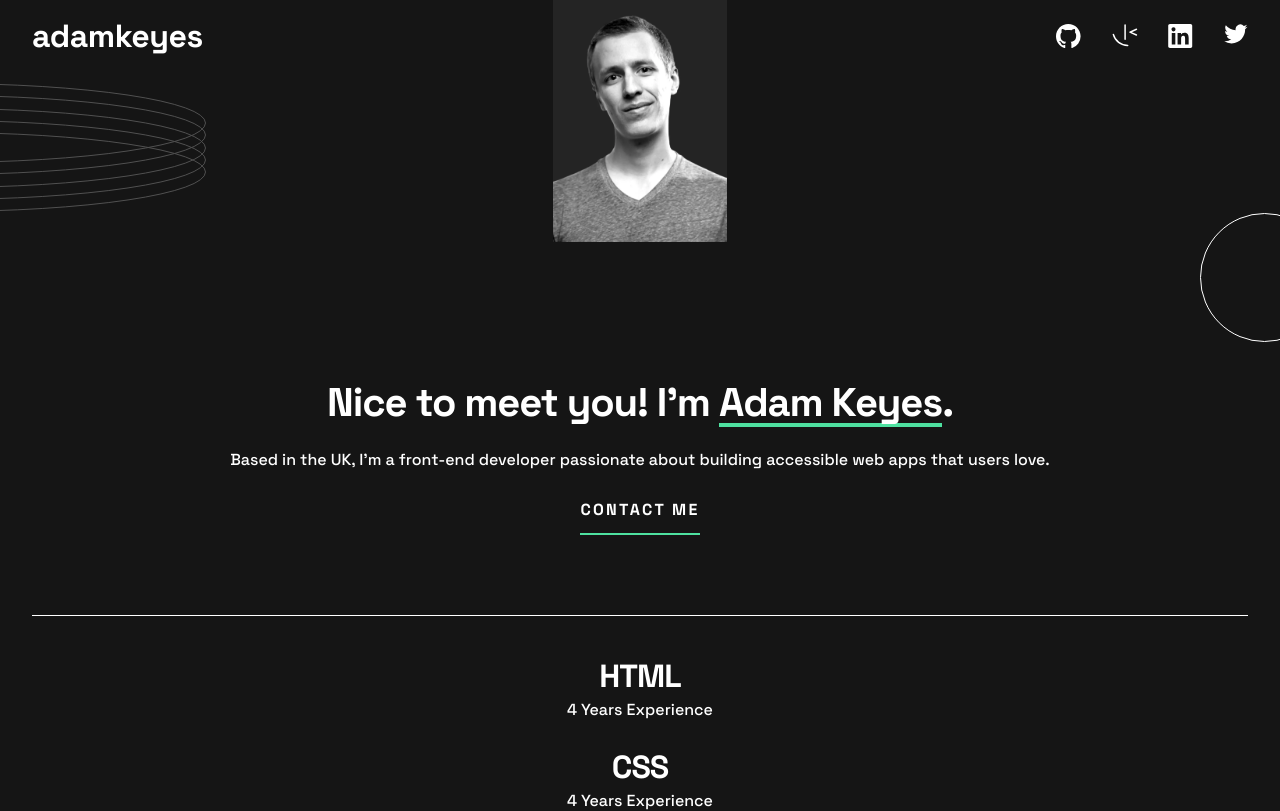
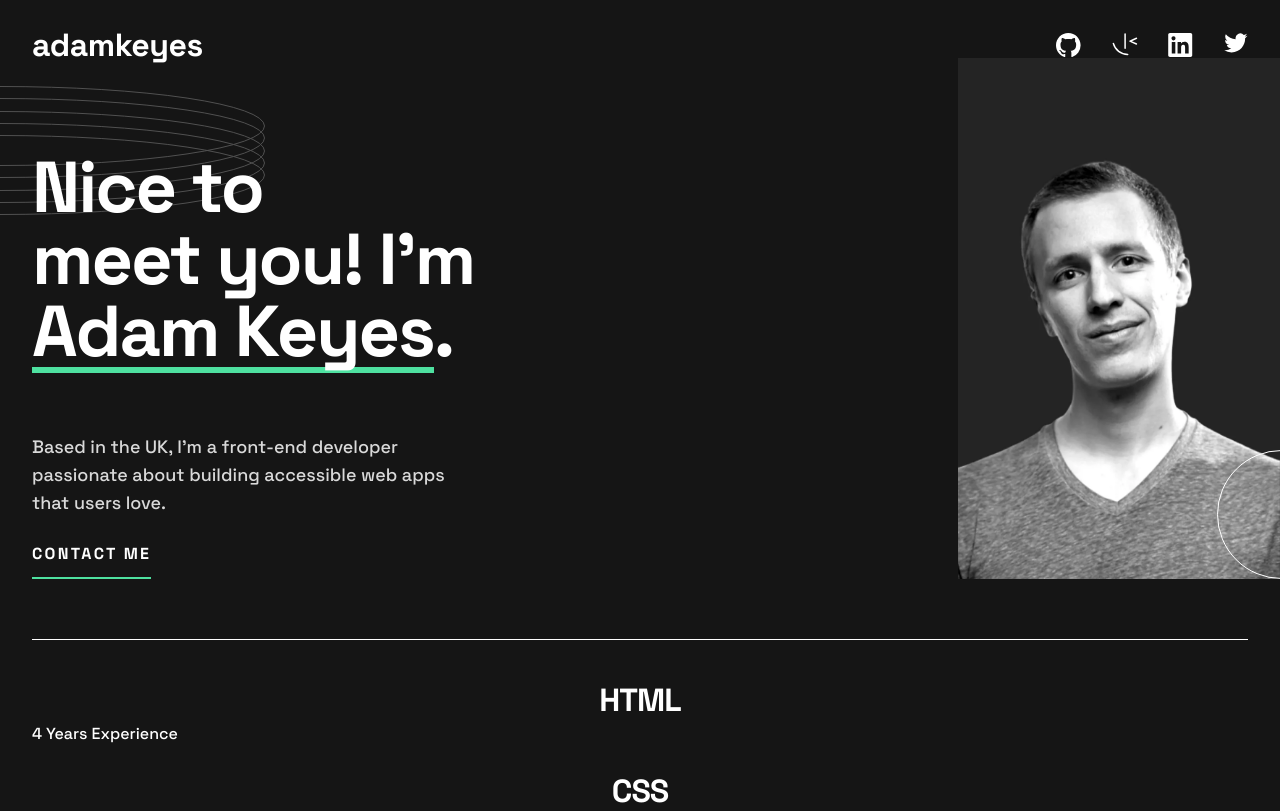
Before and after one commit to miguelzaga/singlepage-developer-portfolio, a React (Vite) app: page / in a window 1280 px wide. Shown: the top 811 px of the page. Built offline with nearby package versions, Linux system fonts and the light colour scheme.

Commit message:
style intro tablet

```diff
--- a/src/components/Intro.js
+++ b/src/components/Intro.js
@@ -11,7 +11,7 @@ function Intro() {
       <div className="intro__main">
         <picture>
           <source srcSet={profileDesktop} media="(min-width: 1000px)" />
-          <source srcSet={profileTablet} media="(min-width: 600px)" />
+          <source srcSet={profileTablet} media="(min-width: 640px)" />
           <img
             className="intro__img"
             src={profileMobile}
@@ -19,7 +19,8 @@ function Intro() {
           />
         </picture>
         <h1 className="intro__title">
-          Nice to meet you! I'm <b className="intro__title-name">Adam Keyes</b>.
+          <span className="br">Nice to </span>meet you! I'm{" "}
+          <b className="intro__title-name">Adam Keyes</b>.
         </h1>
         <p className="intro__text">
           Based in the UK, I'm a front-end developer passionate about building
--- a/src/scss/04-globals/_layout.scss
+++ b/src/scss/04-globals/_layout.scss
@@ -17,6 +17,9 @@
 .header {
   padding-top: 20px;
   @include padding;
+  @include breakpoint($md) {
+    padding-top: 29px;
+  }
 }
 
 .main {
--- a/src/scss/05-components/_intro.scss
+++ b/src/scss/05-components/_intro.scss
@@ -3,21 +3,38 @@
 .intro {
   margin-top: 331px;
   text-align: center;
+  @include breakpoint($md) {
+    margin-top: 90px;
+    text-align: left;
+  }
 
   &__main {
     padding-bottom: 80px;
     border-bottom: $white 1px solid;
     margin-bottom: 40px;
     position: relative;
+    @include breakpoint($md) {
+      padding-bottom: 60px;
+    }
 
     &-rings {
       top: -300px;
       left: -356px;
+      @include breakpoint($md) {
+        top: -65px;
+        left: -297px;
+      }
     }
 
     &-circle {
       top: -170px;
       right: -81px;
+      @include breakpoint($md) {
+        top: unset;
+        bottom: 60px;
+        right: -98px;
+        z-index: -1;
+      }
     }
   }
 
@@ -28,6 +45,13 @@
     left: 50%;
     margin-left: calc(-174px / 2);
     max-width: 174px;
+    @include breakpoint($md) {
+      top: unset;
+      left: unset;
+      bottom: 60px;
+      right: -32px;
+      max-width: 322px;
+    }
   }
 
   &__title {
@@ -36,10 +60,24 @@
     line-height: rem(40px);
     letter-spacing: rem(-1.13636px);
     margin-bottom: 20px;
+    @include breakpoint($md) {
+      & > .br::after {
+        content: "\A";
+        white-space: pre;
+      }
+      font-size: rem(72px);
+      line-height: rem(72px);
+      letter-spacing: rem(-2.04545px);
+      max-width: 445px;
+      margin-bottom: 60px;
+    }
 
     &-name {
       display: inline-block;
       border-bottom: 4px solid $green;
+      @include breakpoint($md) {
+        border-width: 6px;
+      }
     }
   }
 
@@ -48,6 +86,12 @@
     font-size: rem(16px);
     line-height: rem(26px);
     margin-bottom: 24px;
+    color: $grey;
+    @include breakpoint($md) {
+      max-width: 445px;
+      font-size: rem(18px);
+      line-height: rem(28px);
+    }
   }
 
   &__skills {
```
